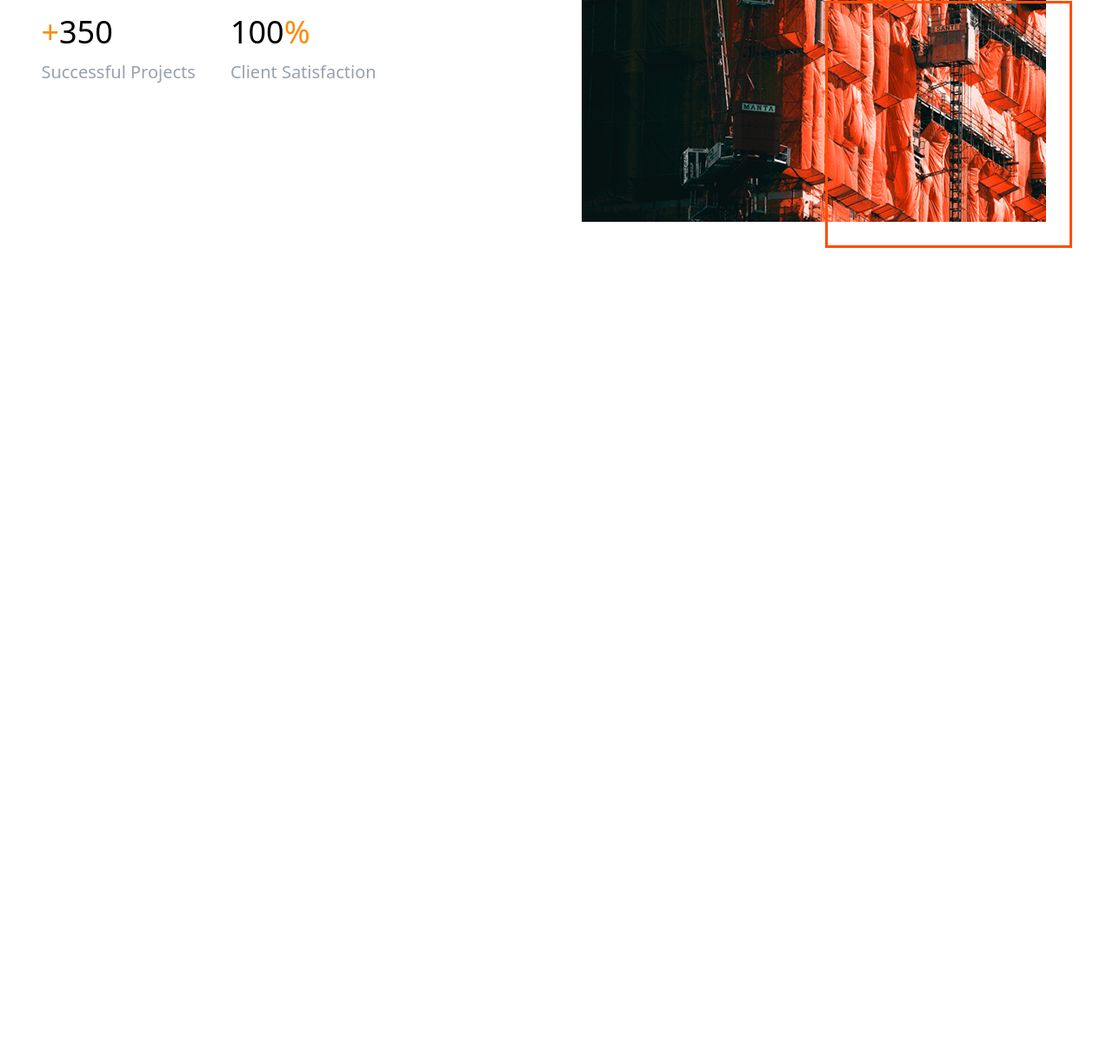
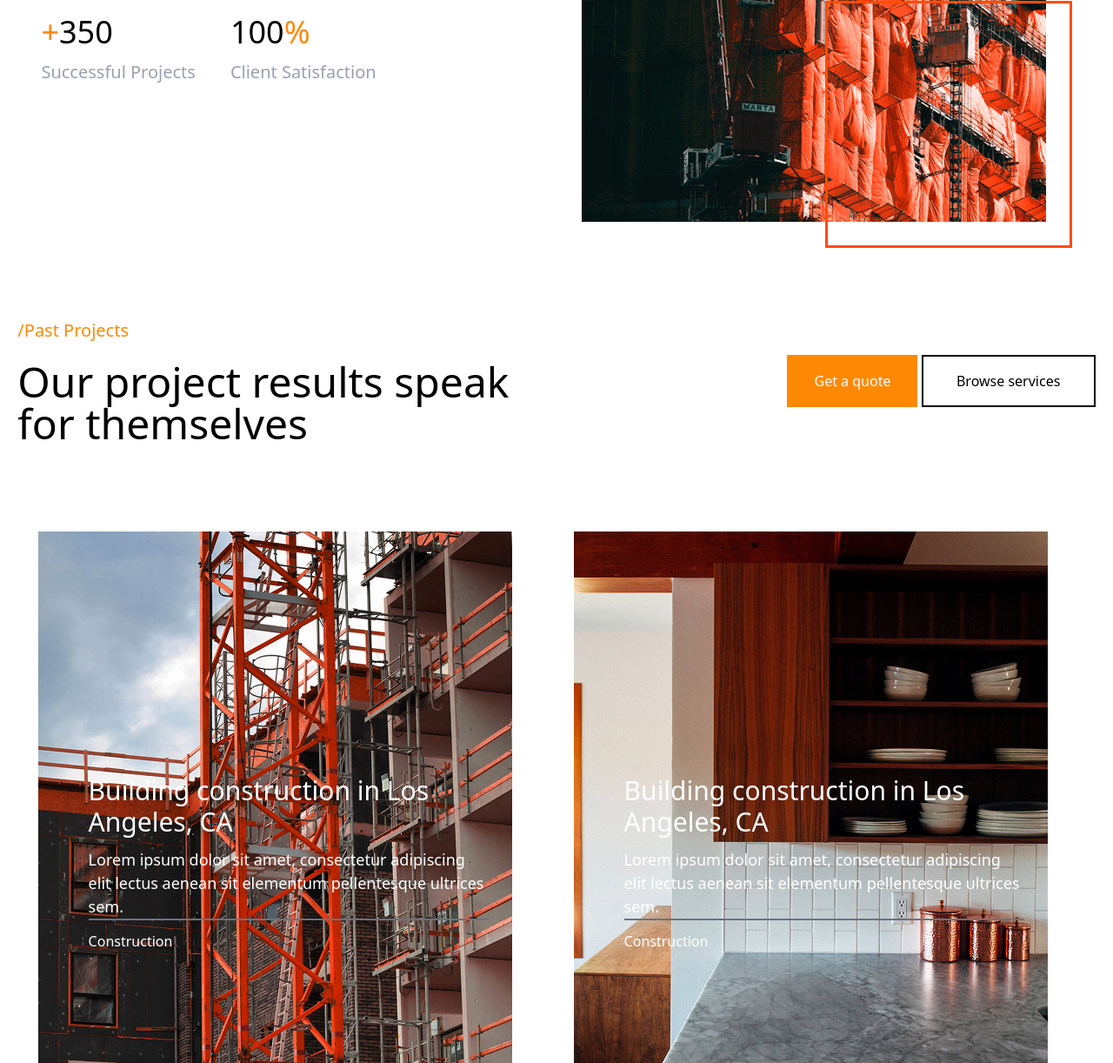
Before and after one commit to d66175587-del/git.branch.21nov, a website: page index.html in a window 1280 px wide. Shown: the part 4690-5912 px from the top of the page at 87% size. Before the commit the page ends 4975 px from the top, so only its background shows below. Drawn offline with Linux system fonts and the light colour scheme.

Commit message:
update section6

```diff
--- a/bg-img.css
+++ b/bg-img.css
@@ -11,3 +11,17 @@
     height: 93vh;
     margin-top: 100px;
 }
+.bg3 {
+    background-image: url(./foto/IMAGE\ -\ 2025-11-22T121741.120.png);
+    background-repeat: no-repeat;
+    width: 45%;
+    height: 93vh;
+    margin-top: 100px;
+}
+.bg4 {
+    background-image: url(./foto/IMAGE\ -\ 2025-11-22T124340.274.png);
+    background-repeat: no-repeat;
+    width: 45%;
+    height: 93vh;
+    margin-top: 100px;
+}
--- a/index.html
+++ b/index.html
@@ -148,5 +148,38 @@
         </div>
         <img src="./foto/Frame (82).png" alt="">
     </div>
+    <div class="flex gap-80 mt-20 items-center justify-center ">
+    <div>
+        <p class="text-[20px] text-orange-400 mb-5">/Past Projects</p>
+        <h1 class="text-5xl ">Our project results speak <br> for themselves</h1>
+    </div>
+    <div>
+        <button class="w-[150px] h-[60px] text-white bg-orange-400 ">Get a quote</button>
+        <button class="border-2 w-[200px] h-[60px]">Browse services</button>
+    </div>
+    </div>
+    <div class="flex gap-10 justify-center">
+    <div class="bg3">
+        <div class="pt-70 w-[80%] m-auto">
+         <h1 class="text-3xl text-white ">Building construction in Los Angeles, CA</h1>
+         <p class="text-white text-[18px] mt-3 mb-3 border-b-2 border-gray-500">Lorem ipsum dolor sit amet, consectetur adipiscing elit lectus aenean sit elementum pellentesque ultrices sem.</p>
+         <p class="text-white mt-3">Construction</p>
+        </div>
+    </div>
+    <div class="bg4">
+        <div class="pt-70 w-[80%] m-auto">
+         <h1 class="text-3xl text-white ">Building construction in Los Angeles, CA</h1>
+         <p class="text-white text-[18px] mt-3 mb-3 border-b-2 border-gray-500">Lorem ipsum dolor sit amet, consectetur adipiscing elit lectus aenean sit elementum pellentesque ultrices sem.</p>
+         <p class="text-white mt-3">Construction</p>
+        </div>
+    </div>
+    </div>
+    <div class="flex gap-10 justify-center mt-10">
+        <div class="w-[50px] h-[50px] border-2">
+        </div>
+        <div class="w-[50px] h-[50px] bg-orange-400">
+
+        </div>
+    </div>
 </body>
 </html>
```
Also changed, not shown: foto/IMAGE - 2025-11-22T121741.120.png (added), foto/IMAGE - 2025-11-22T124340.274.png (added), src/output.css.
